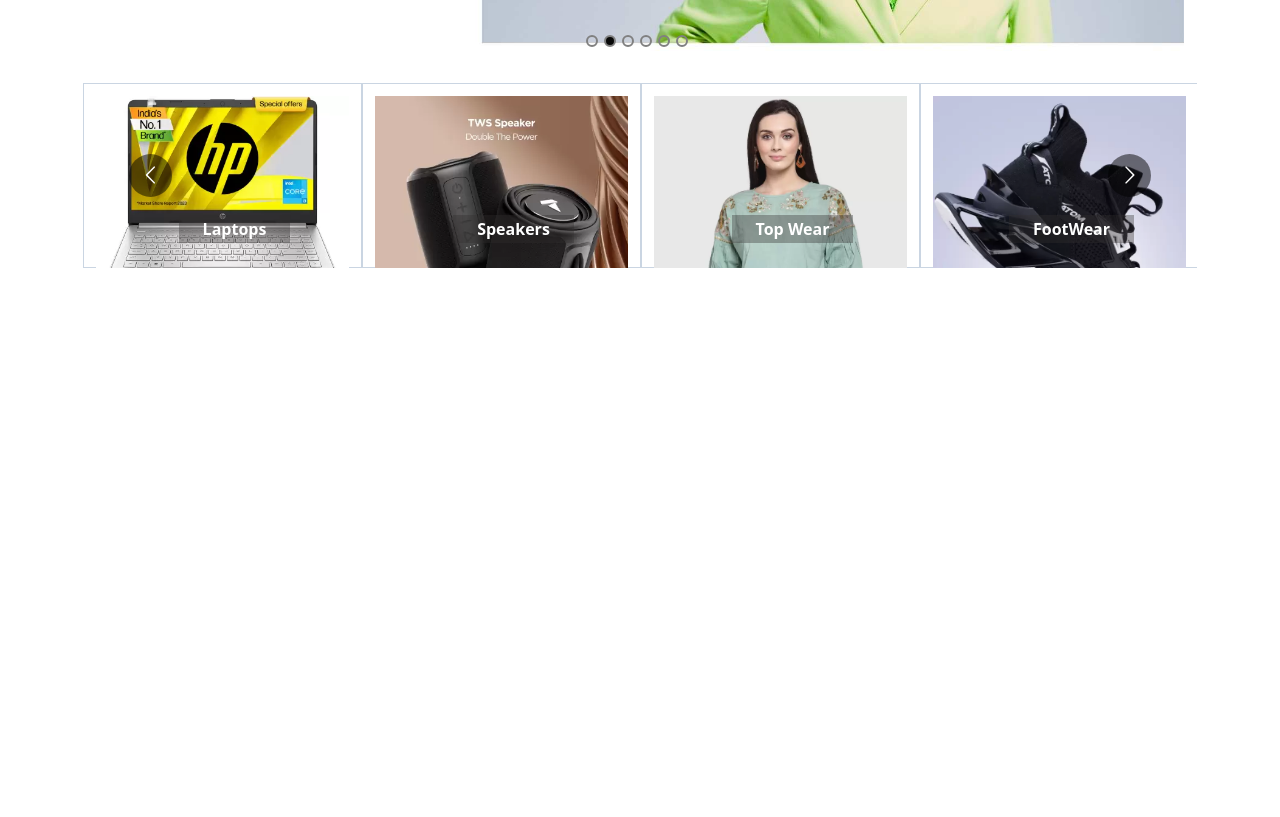
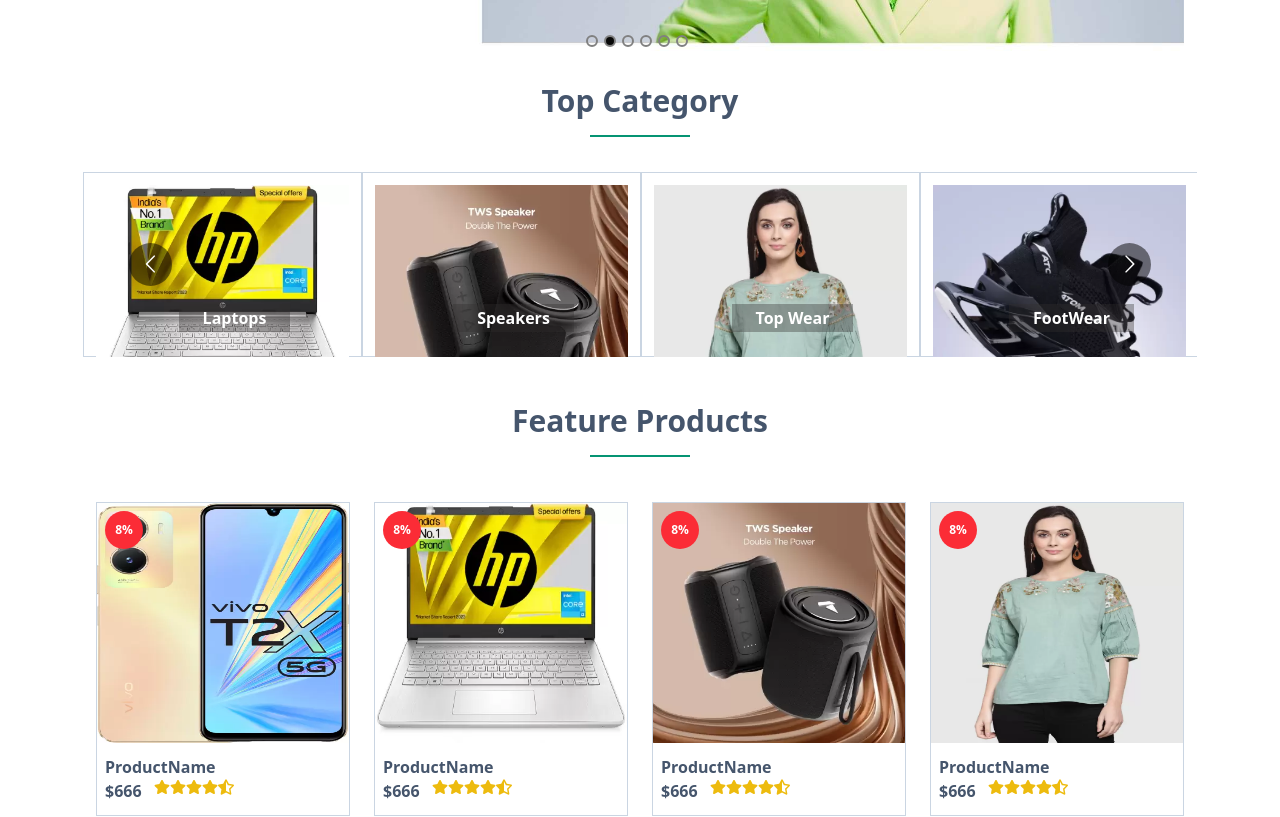
Before and after one commit to amir-booki1279/ecommers-react, a React (Vite) app: page / in a window 1280 px wide. Shown: the part 540-1357 px from the top of the page. Before the commit the page ends 808 px from the top, so only its background shows below. Built offline with nearby package versions, Linux system fonts and the light colour scheme.

Commit message:
finish Feature Prodcut Cart

```diff
--- a/src/components/home/Category.jsx
+++ b/src/components/home/Category.jsx
@@ -49,6 +49,12 @@ const Category = () => {
 
   return (
     <div className="w-[87%] mx-auto relative">
+        <div className='w-full'>
+                 <div className='text-center flex justify-center items-center flex-col text-3xl text-slate-600 font-bold relative pb-8.75'>
+                    <h2>Top Category</h2>
+                    <div className='w-25 h-0.5 bg-[#059473] mt-4'></div>
+                 </div>
+            </div>
       <Slider
         autoPlay={true}
         infinite={true}
@@ -58,7 +64,7 @@ const Category = () => {
       >
         {categories.map((c, i) => (
           <Link to={'#'}  key={i} className="h-46.25 border border-slate-300 block">
-            <div className="w-fulll h-full relative p-3">
+            <div className="w-full h-full  relative p-3">
                 <img src={`/frontend/images/products/${i+1}.webp`} alt="" />
                 <div className="absolute bottom-6 mx-auto w-full font-bold mask-linear-from-100% flex justify-center items-center">
                     <span className="py-0.5 px-6 bg-[#3330305d] text-white">{c}</span>
--- /dev/null
+++ b/src/components/home/FeatureProduct.jsx
@@ -0,0 +1,52 @@
+import 'react';
+import {FaEye, FaRegHeart, FaShoppingCart} from 'react-icons/fa'
+import Ratings from './Ratings';
+const FeatureProduct = () => {
+    return (
+        <div className='w-[85%] flex flex-wrap mx-auto py-11.5'>
+            <div className='w-full'>
+                 <div className='text-center flex justify-center items-center flex-col text-3xl text-slate-600 font-bold relative pb-11.25'>
+                    <h2>Feature Products</h2>
+                    <div className='w-25 h-0.5 bg-[#059473] mt-4'></div>
+                 </div>
+            </div>
+            <div className='w-full grid grid-cols-4 max-md-lg-custom:grid-cols-3 max-md:grid-cols-2 max-sm:grid-cols-1 gap-6'>
+                {
+                    [1,2,3,4,5,6].map((p,i)=>(
+                        <div key={i} className='border border-slate-300 group transition-all duration-300 hover:shadow-md hover:-mt-3'>
+                            <div className='overflow-hidden relative'>
+                                <div className='flex justify-center items-center absolute text-white w-9.5 h-9.5 rounded-full bg-red-500 font-semibold text-xs left-2 top-2'>
+                                    8%
+                                </div>
+                                <img className='max-sm:w-full w-full  h-60' src={`/frontend/images/products/${i+1}.webp`} alt="" />
+                                <ul className='flex transition-all duration-700 -bottom-10 justify-center items-center gap-2 absolute w-full group-hover:bottom-3'>
+                                    <li className='w-9.5 h-9.5 cursor-pointer bg-white flex justify-center items-center rounded-full hover:bg-[#059473] hover:text-white hover:rotate-720 transition-all'>
+                                        <FaRegHeart/>
+                                    </li>
+                                     <li className='w-9.5 h-9.5 cursor-pointer bg-white flex justify-center items-center rounded-full hover:bg-[#059473] hover:text-white hover:rotate-720 transition-all'>
+                                        <FaEye/>
+                                    </li>
+                                     <li className='w-9.5 h-9.5 cursor-pointer bg-white flex justify-center items-center rounded-full hover:bg-[#059473] hover:text-white hover:rotate-720 transition-all'>
+                                        <FaShoppingCart/>
+                                    </li>
+                                </ul>
+                            </div>
+
+                            <div className='py-3 text-slate-600 px-2'>
+                                <h2 className='font-bold'>ProductName</h2>
+                                <div className='flex justify-start items-start gap-3'>
+                                    <span className='text-md font-semibold'>$666</span>
+                                    <div className='flex'>
+                                            <Ratings ratings={4.5}/>
+                                    </div>
+                                </div>
+                            </div>
+                        </div>
+                    ))
+                }
+            </div>
+        </div>
+    );
+};
+
+export default FeatureProduct;
--- /dev/null
+++ b/src/components/home/Ratings.jsx
@@ -0,0 +1,38 @@
+import  'react';
+import { FaStar, FaStarHalfAlt } from 'react-icons/fa';
+import { CiStar } from 'react-icons/ci';
+
+
+const Ratings = ({ratings}) => {
+    return (
+        <>
+            {
+                ratings >= 1 ?<span className="text-[#EDBB0E]" ><FaStar/></span>:
+                ratings >= .5 ?<span className="text-[#EDBB0E]" ><FaStarHalfAlt/></span>:
+                <span className="text-slate-600" ><CiStar/></span>
+            }
+            {
+                ratings >= 2 ?<span className="text-[#EDBB0E]" ><FaStar/></span>:
+                ratings >= 1.5 ?<span className="text-[#EDBB0E]" ><FaStarHalfAlt/></span>:
+                <span className="text-slate-600" ><CiStar/></span>
+            }
+            {
+                ratings >= 3 ?<span className="text-[#EDBB0E]" ><FaStar/></span>:
+                ratings >= 2.5 ?<span className="text-[#EDBB0E]" ><FaStarHalfAlt/></span>:
+                <span className="text-slate-600" ><CiStar/></span>
+            }
+            {
+                ratings >= 4 ?<span className="text-[#EDBB0E]" ><FaStar/></span>:
+                ratings >= 3.5 ?<span className="text-[#EDBB0E]" ><FaStarHalfAlt/></span>:
+                <span className="text-slate-600" ><CiStar/></span>
+            }
+            {
+                ratings >= 5 ?<span className="text-[#EDBB0E]" ><FaStar/></span>:
+                ratings >= 4.5 ?<span className="text-[#EDBB0E]" ><FaStarHalfAlt/></span>:
+                <span className="text-slate-600" ><CiStar/></span>
+            }
+        </>
+    );
+};
+
+export default Ratings;
--- a/src/components/layout/Header.jsx
+++ b/src/components/layout/Header.jsx
@@ -22,6 +22,7 @@ const Header = () => {
   const [showSideBar, setShowSideBar] = useState(true);
   const [categoryShow, setCategoryShow] = useState(true);
   const [searchValue, setSearchValue] = useState("");
+  // eslint-disable-next-line no-unused-vars
   const [category, setCategory] = useState("");
 
 
--- a/src/pages/Main/Home.jsx
+++ b/src/pages/Main/Home.jsx
@@ -1,12 +1,14 @@
 import  'react';
 import Banner from '../../components/home/Banner';
 import Category from '../../components/home/Category';
+import FeatureProduct from '../../components/home/FeatureProduct';
 
 const Home = () => {
     return (
         <div>
             <Banner/>
             <Category/>
+            <FeatureProduct/>
         </div>
     );
 };
```
